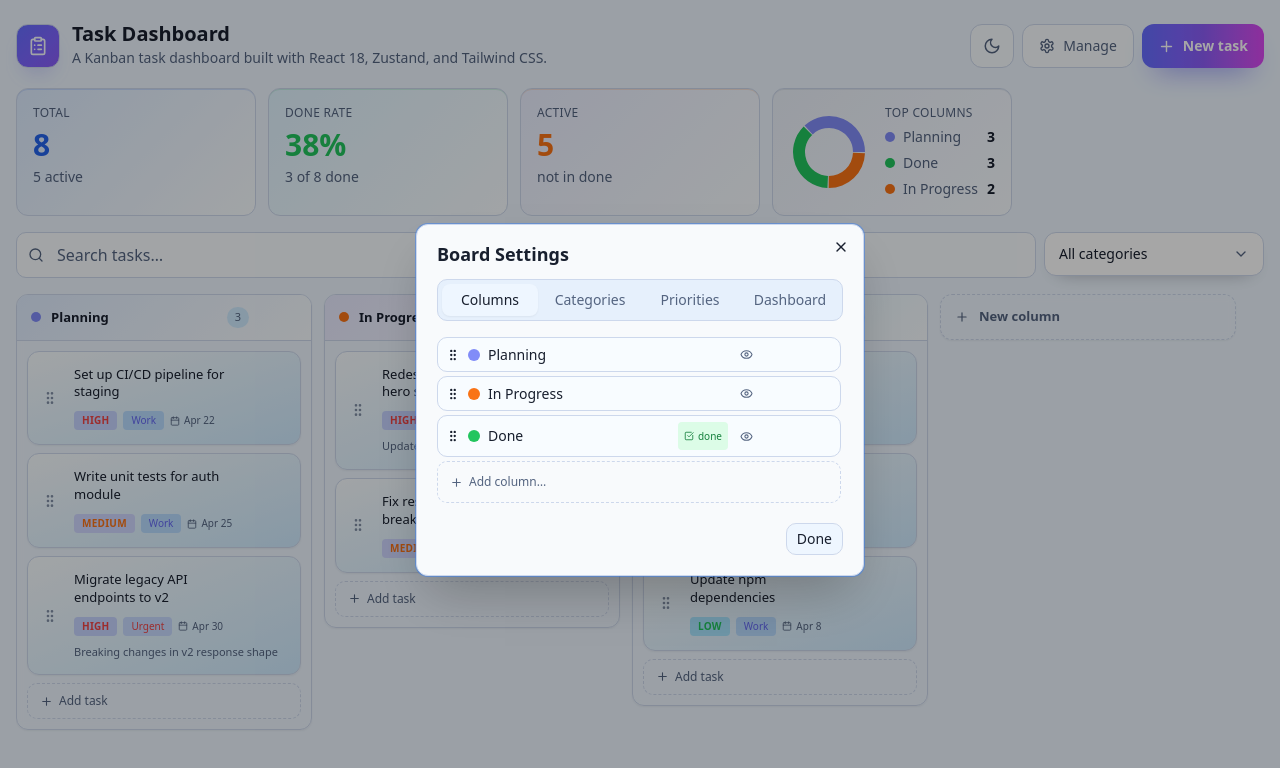
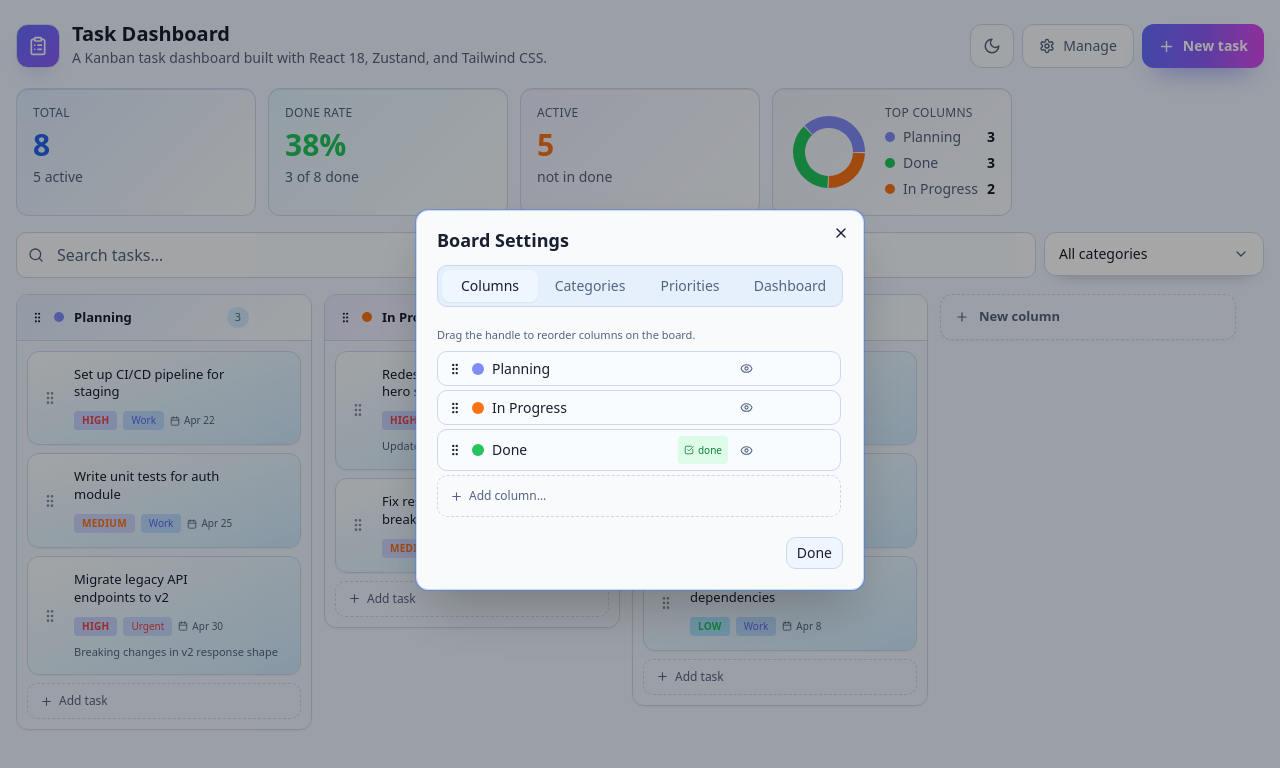
Before and after one commit to TheAnNguyenNgoc369/task-dashboard-app, a React (Vite) app: page / in a window 1280 px wide. Both pictures are taken after a click on the button "Manage". Shown: the top 768 px of the page. Built offline with nearby package versions, Linux system fonts and the light colour scheme.

Commit message:
Fix & add draggable collumn

```diff
--- a/src/App.tsx
+++ b/src/App.tsx
@@ -1,5 +1,5 @@
 import { Suspense, lazy, useCallback, useEffect, useState } from 'react';
-import { DragDropContext, type DropResult } from '@hello-pangea/dnd';
+import { DragDropContext, Droppable, Draggable, type DropResult } from '@hello-pangea/dnd';
 import { Moon, Sun, Plus, Search, ClipboardList, Settings, X, Check } from 'lucide-react';
 import {
   Select,
@@ -43,7 +43,7 @@ export default function App() {
     openModal, closeModal,
     manageOpen, openManage, closeManage,
   } = useUIStore();
-  const { columns, categories, updateColumn, deleteColumn, addColumn } = useBoardStore();
+  const { columns, categories, updateColumn, deleteColumn, addColumn, reorderColumns } = useBoardStore();
 
   const { tasksByColumn, analytics } = useTasks();
   const editingTask = useTask(editingTaskId);
@@ -74,12 +74,17 @@ export default function App() {
   // ── Drag & drop ────────────────────────────────────────────────────────────
   const handleDragEnd = useCallback(
     (result: DropResult) => {
-      const { source, destination, draggableId } = result;
+      const { source, destination, draggableId, type } = result;
       if (!destination) return;
       if (
         source.droppableId === destination.droppableId &&
         source.index === destination.index
       ) return;
+
+      if (type === 'COLUMN') {
+        reorderColumns(source.index, destination.index);
+        return;
+      }
 
       if (source.droppableId !== destination.droppableId) {
         moveTask(draggableId, destination.droppableId);
@@ -90,7 +95,7 @@ export default function App() {
         reorderTasks(source.droppableId, source.index, destination.index);
       }
     },
-    [moveTask, reorderTasks, columns]
+    [moveTask, reorderTasks, reorderColumns, columns]
   );
 
   // ── Modal handlers ─────────────────────────────────────────────────────────
@@ -236,9 +241,23 @@ export default function App() {
         {/* ── Kanban board ──────────────────────────────────────────────────── */}
         <DragDropContext onDragEnd={handleDragEnd}>
           <div className="kanban-scroll-area overflow-x-auto pb-3">
-            <div className="flex gap-3 items-start" style={{ minWidth: `${(visibleColumns.length + 1) * 308}px` }}>
-              {visibleColumns.map((col) => (
-                <div key={col.id} className="w-[296px] shrink-0">
+            <Droppable droppableId="board-columns" type="COLUMN" direction="horizontal">
+              {(colsProvided) => (
+                <div
+                  ref={colsProvided.innerRef}
+                  {...colsProvided.droppableProps}
+                  className="flex gap-3 items-start"
+                  style={{ minWidth: `${(visibleColumns.length + 1) * 308}px` }}
+                >
+                  {visibleColumns.map((col, index) => (
+                    <Draggable key={col.id} draggableId={`col__${col.id}`} index={index}>
+                      {(colDrag, colSnapshot) => (
+                        <div
+                          ref={colDrag.innerRef}
+                          {...colDrag.draggableProps}
+                          className="w-[296px] shrink-0"
+                          style={colDrag.draggableProps.style}
+                        >
                           <KanbanColumn
                             column={col}
                             tasks={tasksByColumn[col.id] ?? []}
@@ -247,11 +266,16 @@ export default function App() {
                             onDeleteTask={handleDelete}
                             onEditColumn={handleEditColumn}
                             onDeleteColumn={handleDeleteColumn}
+                            dragHandleProps={colDrag.dragHandleProps}
+                            isDragging={colSnapshot.isDragging}
                           />
                         </div>
+                      )}
+                    </Draggable>
                   ))}
+                  {colsProvided.placeholder}
 
-              {/* ── New column ──────────────────────────────────────────────── */}
+                  {/* ── New column ────────────────────────────────────────────── */}
                   <div className="shrink-0 w-[296px]">
                     {addingColumn ? (
                       <div className="flex flex-col overflow-hidden rounded-xl border border-border bg-card/90 shadow-sm backdrop-blur-sm">
@@ -318,6 +342,8 @@ export default function App() {
                     )}
                   </div>
                 </div>
+              )}
+            </Droppable>
           </div>
         </DragDropContext>
 
--- a/src/components/KanbanColumn.tsx
+++ b/src/components/KanbanColumn.tsx
@@ -1,6 +1,6 @@
 import { useState } from 'react';
-import { Droppable, Draggable } from '@hello-pangea/dnd';
-import { Plus, Pencil, Trash2, Check, X } from 'lucide-react';
+import { Droppable, Draggable, type DraggableProvidedDragHandleProps } from '@hello-pangea/dnd';
+import { Plus, Pencil, Trash2, Check, X, GripVertical } from 'lucide-react';
 import { TaskCard } from './TaskCard';
 import type { KanbanColumn as KanbanColumnType, Task } from '../types';
 import { cn } from '../lib/utils';
@@ -13,6 +13,8 @@ interface KanbanColumnProps {
   onDeleteTask: (id: string) => void;
   onEditColumn?: (id: string, label: string, color: string) => void;
   onDeleteColumn?: (id: string) => void;
+  dragHandleProps?: DraggableProvidedDragHandleProps | null;
+  isDragging?: boolean;
 }
 
 export function KanbanColumn({
@@ -23,6 +25,8 @@ export function KanbanColumn({
   onDeleteTask,
   onEditColumn,
   onDeleteColumn,
+  dragHandleProps,
+  isDragging,
 }: KanbanColumnProps) {
   const [editing, setEditing] = useState(false);
   const [editLabel, setEditLabel] = useState(column.label);
@@ -36,10 +40,17 @@ export function KanbanColumn({
   };
 
   return (
-    <div className="flex flex-col overflow-hidden rounded-xl border border-border bg-card/90 shadow-sm backdrop-blur-sm">
+    <div className={cn(
+      'flex flex-col overflow-hidden rounded-xl border border-border bg-card/90 shadow-sm backdrop-blur-sm transition-shadow',
+      isDragging && 'shadow-2xl ring-2 ring-primary/30 rotate-[1deg]',
+    )}>
       {/* Column header */}
       <div
-        className="flex items-center justify-between border-b border-border px-3.5 py-3"
+        {...(dragHandleProps ?? {})}
+        className={cn(
+          'flex items-center justify-between border-b border-border px-3.5 py-3',
+          dragHandleProps && 'cursor-grab active:cursor-grabbing select-none',
+        )}
         style={{
           background: `linear-gradient(135deg, color-mix(in oklch, ${column.color} 16%, var(--card)), var(--card))`,
         }}
@@ -78,6 +89,9 @@ export function KanbanColumn({
         ) : (
           <>
             <div className="flex items-center gap-2.5">
+              {dragHandleProps && (
+                <GripVertical size={13} className="shrink-0 text-muted-foreground/40" />
+              )}
               <span
                 className="w-2.5 h-2.5 rounded-full"
                 style={{ background: column.color }}
--- a/src/components/ManageModal.tsx
+++ b/src/components/ManageModal.tsx
@@ -187,15 +187,49 @@ function AddRow({ placeholder, onAdd }: AddRowProps) {
 
 // ── Columns tab ──────────────────────────────────────────────────────────────
 function ColumnsTab() {
-  const { columns, addColumn, updateColumn, deleteColumn } = useBoardStore();
+  const { columns, addColumn, updateColumn, deleteColumn, reorderColumns } = useBoardStore();
   const [editingId, setEditingId] = useState<string | null>(null);
+
+  const onDragEnd = useCallback(
+    (result: DropResult) => {
+      if (!result.destination) return;
+      if (result.source.index === result.destination.index) return;
+      reorderColumns(result.source.index, result.destination.index);
+    },
+    [reorderColumns],
+  );
 
   return (
     <div className="space-y-1">
-      {columns.map((col: KanbanColumn) =>
-        editingId === col.id ? (
+      <p className="text-[11px] text-muted-foreground">
+        Drag the handle to reorder columns on the board.
+      </p>
+      <DragDropContext onDragEnd={onDragEnd}>
+        <Droppable droppableId="manage-columns">
+          {(dropProvided) => (
+            <div
+              ref={dropProvided.innerRef}
+              {...dropProvided.droppableProps}
+              className="space-y-1"
+            >
+              {columns.map((col: KanbanColumn, index: number) => (
+                <Draggable
+                  key={col.id}
+                  draggableId={col.id}
+                  index={index}
+                  isDragDisabled={editingId === col.id}
+                >
+                  {(dragProvided, snapshot) => (
+                    <div
+                      ref={dragProvided.innerRef}
+                      {...dragProvided.draggableProps}
+                      style={{
+                        ...dragProvided.draggableProps.style,
+                        ...(snapshot.isDragging ? { zIndex: 10 } : {}),
+                      }}
+                    >
+                      {editingId === col.id ? (
                         <EditRow
-            key={col.id}
                           label={col.label}
                           color={col.color}
                           onSave={(label, color) => {
@@ -206,13 +240,21 @@ function ColumnsTab() {
                         />
                       ) : (
                         <div
-            key={col.id}
                           className={cn(
-              'group flex items-center gap-2 rounded-lg border border-border bg-card px-2 py-1.5 hover:border-border/80 transition-opacity',
-              col.visible === false && 'opacity-50'
+                            'group flex items-center gap-2 rounded-lg border border-border bg-card px-2 py-1.5 transition-all',
+                            col.visible === false && 'opacity-50',
+                            snapshot.isDragging && 'shadow-lg ring-1 ring-primary/20',
                           )}
                         >
-            <GripVertical size={14} className="shrink-0 text-muted-foreground/40" />
+                          <button
+                            type="button"
+                            {...dragProvided.dragHandleProps}
+                            className="shrink-0 cursor-grab rounded p-0.5 text-muted-foreground/40 hover:bg-accent hover:text-foreground active:cursor-grabbing"
+                            title="Drag to reorder"
+                            aria-label="Drag to reorder"
+                          >
+                            <GripVertical size={14} />
+                          </button>
                           <span
                             className="h-3 w-3 shrink-0 rounded-full"
                             style={{ background: col.color }}
@@ -224,33 +266,30 @@ function ColumnsTab() {
                               done
                             </span>
                           )}
-            {/* visibility always visible, not hidden behind hover */}
                           <button
+                            type="button"
                             onClick={() => updateColumn(col.id, { visible: col.visible === false ? true : false })}
-              className={cn(
-                'rounded-md p-1 transition-colors',
-                col.visible === false
-                  ? 'text-muted-foreground/40 hover:text-foreground hover:bg-accent'
-                  : 'text-muted-foreground hover:text-foreground hover:bg-accent'
-              )}
+                            className="rounded-md p-1 text-muted-foreground transition-colors hover:bg-accent hover:text-foreground"
                             title={col.visible === false ? 'Show column on board' : 'Hide column from board'}
                           >
                             {col.visible === false ? <EyeOff size={13} /> : <Eye size={13} />}
                           </button>
                           <div className="flex items-center gap-0.5 opacity-0 transition-opacity group-hover:opacity-100">
                             <button
+                              type="button"
                               onClick={() => updateColumn(col.id, { isDone: !col.isDone })}
                               className={cn(
                                 'rounded-md p-1 text-xs transition-colors',
                                 col.isDone
                                   ? 'text-green-600 hover:bg-green-100 dark:hover:bg-green-950'
-                    : 'text-muted-foreground hover:text-green-600 hover:bg-green-100 dark:hover:bg-green-950'
+                                  : 'text-muted-foreground hover:text-green-600 hover:bg-green-100 dark:hover:bg-green-950',
                               )}
                               title={col.isDone ? 'Unmark as done column' : 'Mark as done column'}
                             >
                               <CheckSquare size={13} />
                             </button>
                             <button
+                              type="button"
                               onClick={() => setEditingId(col.id)}
                               className="rounded-md p-1 text-muted-foreground hover:bg-accent hover:text-foreground"
                               title="Edit column"
@@ -258,6 +297,7 @@ function ColumnsTab() {
                               <Pencil size={13} />
                             </button>
                             <button
+                              type="button"
                               onClick={() => deleteColumn(col.id)}
                               className="rounded-md p-1 text-muted-foreground hover:bg-destructive/10 hover:text-destructive"
                               title="Delete column"
@@ -266,8 +306,16 @@ function ColumnsTab() {
                             </button>
                           </div>
                         </div>
-        )
                       )}
+                    </div>
+                  )}
+                </Draggable>
+              ))}
+              {dropProvided.placeholder}
+            </div>
+          )}
+        </Droppable>
+      </DragDropContext>
       <AddRow
         placeholder="Add column…"
         onAdd={(label, color) => addColumn(label, color)}
--- a/src/store/board.ts
+++ b/src/store/board.ts
@@ -38,6 +38,7 @@ interface BoardState {
   addColumn: (label: string, color: string) => KanbanColumn;
   updateColumn: (id: string, data: Partial<Omit<KanbanColumn, 'id'>>) => void;
   deleteColumn: (id: string) => void;
+  reorderColumns: (fromIndex: number, toIndex: number) => void;
 
   addPriority: (label: string, color: string) => void;
   updatePriority: (id: string, data: Partial<Omit<PriorityDef, 'id'>>) => void;
@@ -74,6 +75,15 @@ export const useBoardStore = create<BoardState>()(
 
       deleteColumn: (id) =>
         set((s) => ({ columns: s.columns.filter((c) => c.id !== id) })),
+
+      reorderColumns: (fromIndex, toIndex) =>
+        set((s) => {
+          const list = [...s.columns];
+          const [moved] = list.splice(fromIndex, 1);
+          if (!moved) return s;
+          list.splice(toIndex, 0, moved);
+          return { columns: list };
+        }),
 
       addPriority: (label, color) =>
         set((s) => ({
```
Lines whose indentation alone changed are shown as unchanged.
